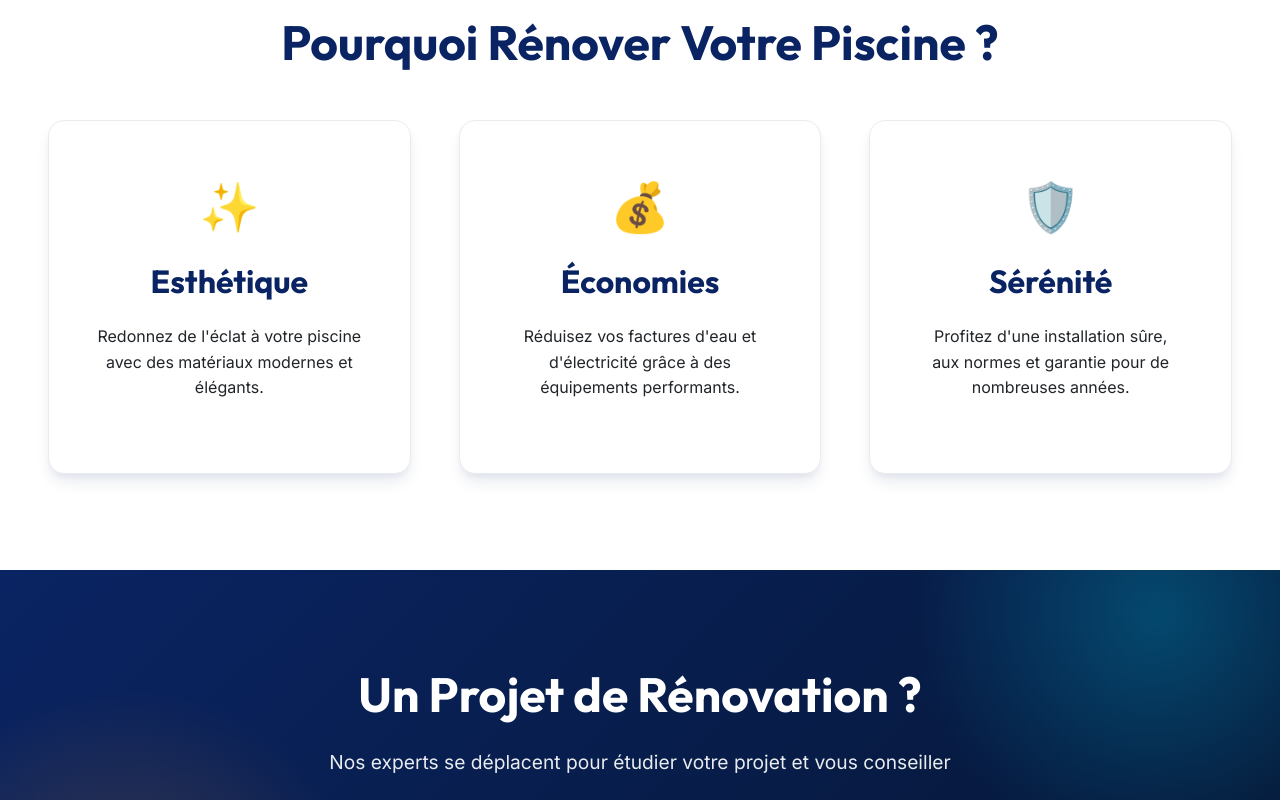
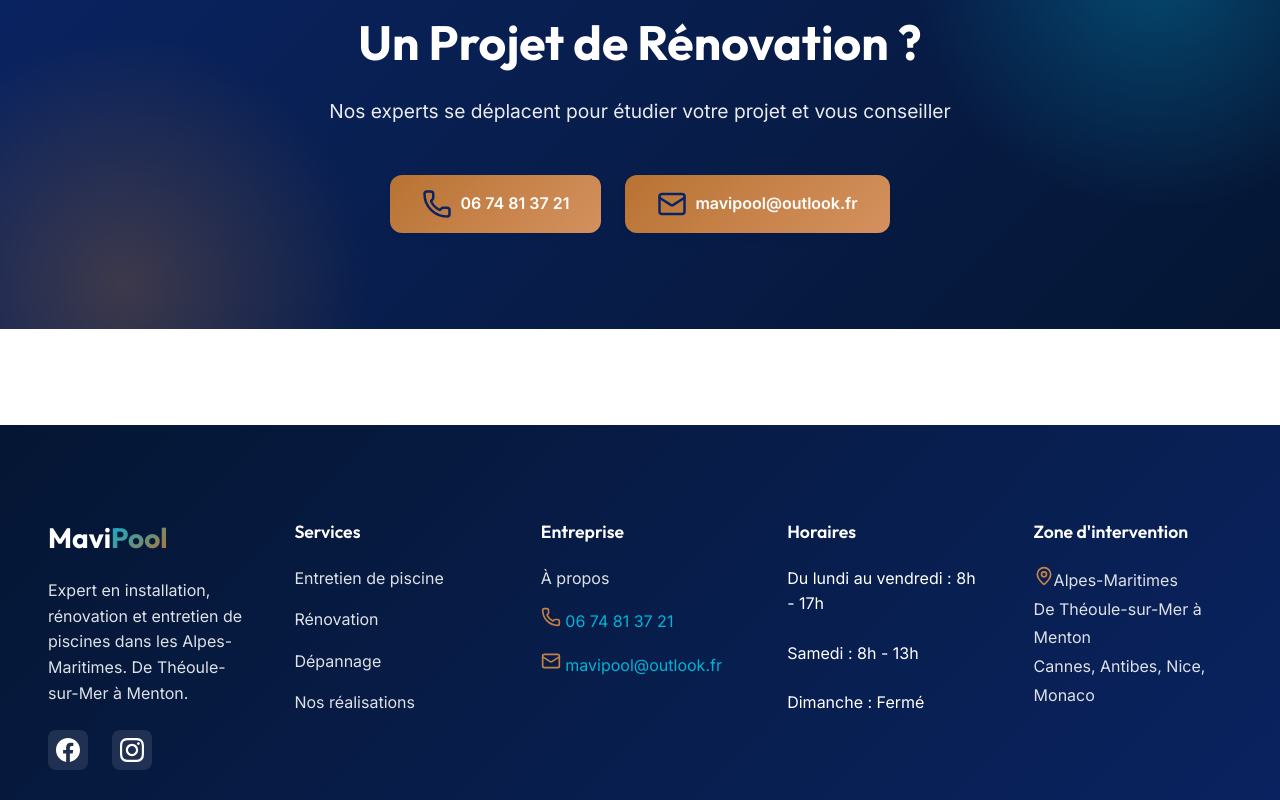
Before and after one commit to Dorian-Raud/MaviPool, a Next.js app: page /renovation in a window 1280 px wide. Shown: the part 3600-4400 px from the top of the page. Built offline with nearby package versions, Linux system fonts and the light colour scheme.

Commit message:
Feat : horaires

```diff
--- a/components/Footer.js
+++ b/components/Footer.js
@@ -54,6 +54,15 @@ export default function Footer() {
                     </div>
 
                     <div className={styles.footerSection}>
+                        <h4 className={styles.sectionTitle}>Horaires</h4>
+                        <ul className={styles.footerLinks}>
+                            <li><p>Du lundi au vendredi : 8h - 17h</p></li>
+                            <li><p>Samedi : 8h - 13h</p></li>
+                            <li><p>Dimanche : Fermé</p></li>
+                        </ul>
+                    </div>
+
+                    <div className={styles.footerSection}>
                         <h4 className={styles.sectionTitle}>Zone d'intervention</h4>
                         <p className={styles.zoneText}>
                             <MapPin size={20} color="#c58148" />Alpes-Maritimes<br />
--- a/pages/renovation.js
+++ b/pages/renovation.js
@@ -109,7 +109,7 @@ export default function Renovation() {
 
                         <div className="card">
                             <div style={{ height: '250px', overflow: 'hidden', borderRadius: '8px 8px 0 0' }}>
-                                <img src="/images/renovation-local-avant-apres.png" alt="Rénovation local technique piscine avant après" style={{ width: '100%', height: '100%', objectFit: 'cover' }} />
+                                <img src="/images/filtres neufs.jpeg" alt="Rénovation local technique piscine avant après" style={{ width: '100%', height: '100%', objectFit: 'cover' }} />
                             </div>
                             <div style={{ padding: '1.5rem' }}>
                                 <h3>Modernisation Local Technique</h3>
@@ -130,29 +130,6 @@ export default function Renovation() {
                 </div>
             </section>
 
-            <section className="section bg-light">
-                <div className="container">
-                    <h2 className="text-center mb-xl">Pourquoi Rénover Votre Piscine ?</h2>
-                    <div className="grid grid-3">
-                        <div className="card text-center">
-                            <div style={{ fontSize: '3rem', marginBottom: '1rem' }}>✨</div>
-                            <h3>Esthétique</h3>
-                            <p>Redonnez de l'éclat à votre piscine avec des matériaux modernes et élégants.</p>
-                        </div>
-                        <div className="card text-center">
-                            <div style={{ fontSize: '3rem', marginBottom: '1rem' }}>💰</div>
-                            <h3>Économies</h3>
-                            <p>Réduisez vos factures d'eau et d'électricité grâce à des équipements performants.</p>
-                        </div>
-                        <div className="card text-center">
-                            <div style={{ fontSize: '3rem', marginBottom: '1rem' }}>🛡️</div>
-                            <h3>Sérénité</h3>
-                            <p>Profitez d'une installation sûre, aux normes et garantie pour de nombreuses années.</p>
-                        </div>
-                    </div>
-                </div>
-            </section>
-
             <section className={`section ${styles.ctaSection}`}>
                 <div className="container">
                     <div className={styles.ctaContent}>
--- a/styles/Footer.module.css
+++ b/styles/Footer.module.css
@@ -7,7 +7,7 @@
 
 .footerContent {
     display: grid;
-    grid-template-columns: repeat(auto-fit, minmax(250px, 1fr));
+    grid-template-columns: repeat(auto-fit, minmax(100px, 1fr));
     gap: var(--spacing-xl);
     margin-bottom: var(--spacing-xl);
 }
```
Also changed, not shown: public/images/filtres neufs.jpeg (added).
